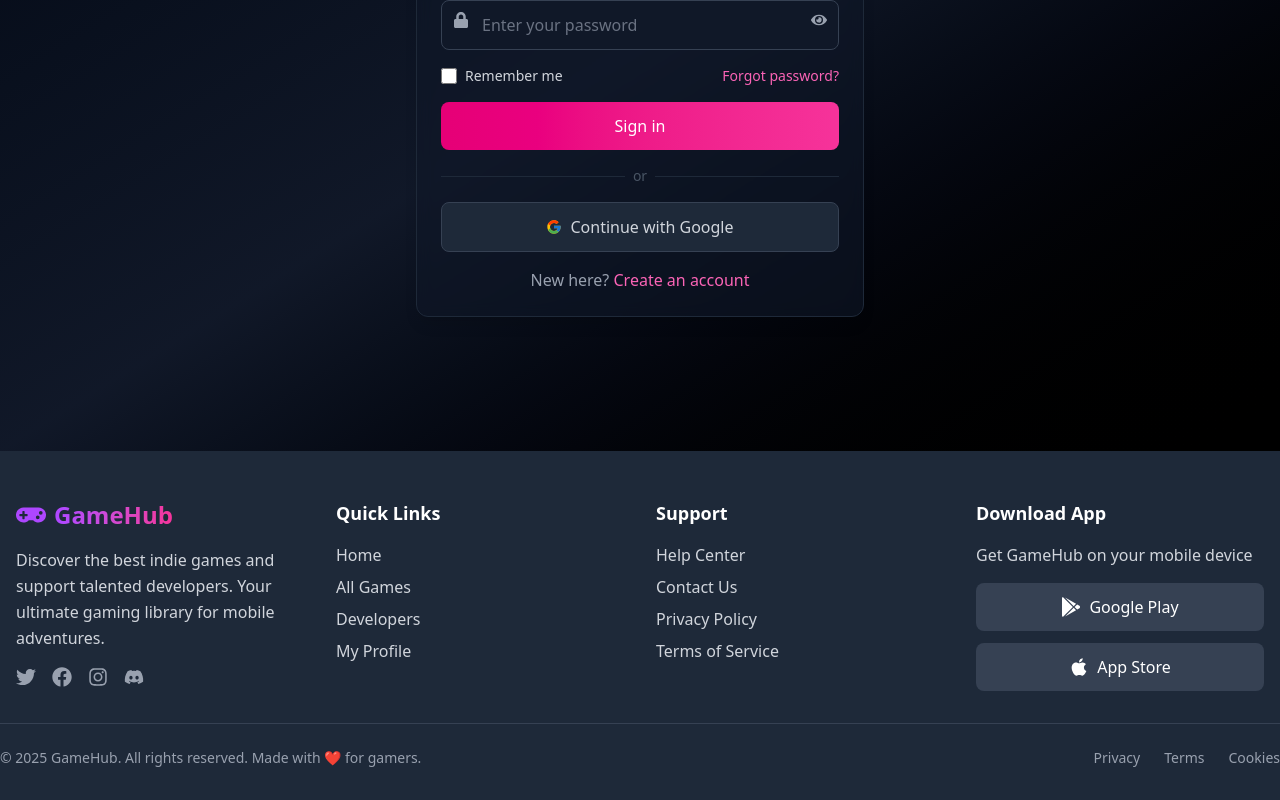
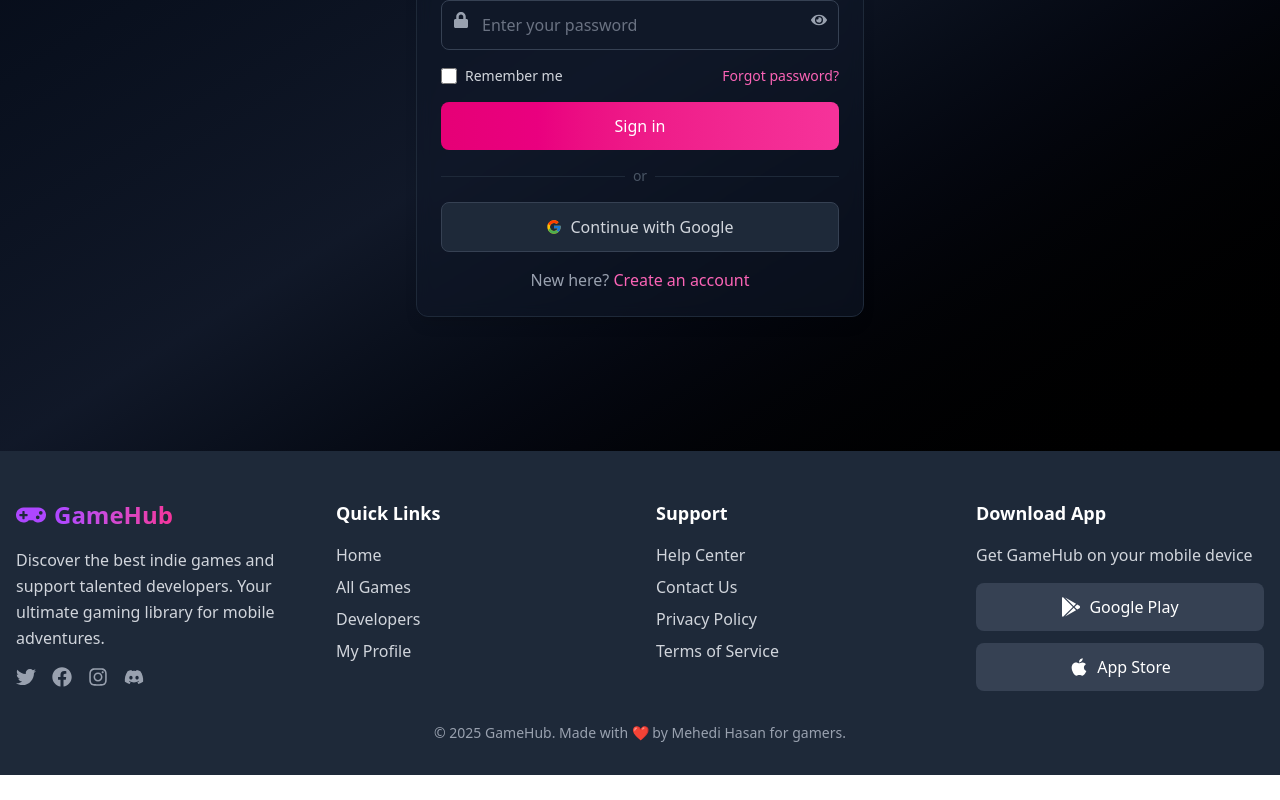
Before and after one commit to mehedihasan53/A9-GameHub, a React (Vite) app: page /auth/login in a window 1280 px wide. Shown: the part 414-1214 px from the top of the page. After the commit the page ends 1189 px from the top, so only its background shows below. Built offline with nearby package versions, Linux system fonts and the light colour scheme; no server answers.

Commit message:
update footer section

```diff
--- a/package.json
+++ b/package.json
@@ -14,6 +14,7 @@
     "daisyui": "^5.4.7",
     "firebase": "^12.5.0",
     "framer-motion": "^12.23.24",
+    "gsap": "^3.13.0",
     "react": "^19.2.0",
     "react-dom": "^19.2.0",
     "react-icons": "^5.5.0",
--- a/src/components/Footer.jsx
+++ b/src/components/Footer.jsx
@@ -103,33 +103,9 @@ const Footer = () => {
           </div>
         </div>
       </div>
-
-      {/* Bottom */}
-      <div className="border-t border-gray-700 pt-6 flex flex-col md:flex-row justify-between items-center text-center md:text-left">
-        <p className="text-gray-400 text-sm mb-4 md:mb-0">
-          &copy; 2025 GameHub. All rights reserved. Made with ❤️ for gamers.
-        </p>
-        <div className="flex space-x-6 text-sm justify-center md:justify-start">
-          <a
-            href="#"
-            className="text-gray-400 hover:text-purple-400 transition"
-          >
-            Privacy
-          </a>
-          <a
-            href="#"
-            className="text-gray-400 hover:text-purple-400 transition"
-          >
-            Terms
-          </a>
-          <a
-            href="#"
-            className="text-gray-400 hover:text-purple-400 transition"
-          >
-            Cookies
-          </a>
-        </div>
-      </div>
+      <p className="text-gray-400 text-sm mb-4 md:mb-0 text-center">
+        &copy; 2025 GameHub. Made with ❤️ by Mehedi Hasan for gamers.
+      </p>
     </footer>
   );
 };
```
Also changed, not shown: 1 other file (tests, documents, lock files or other folders).
